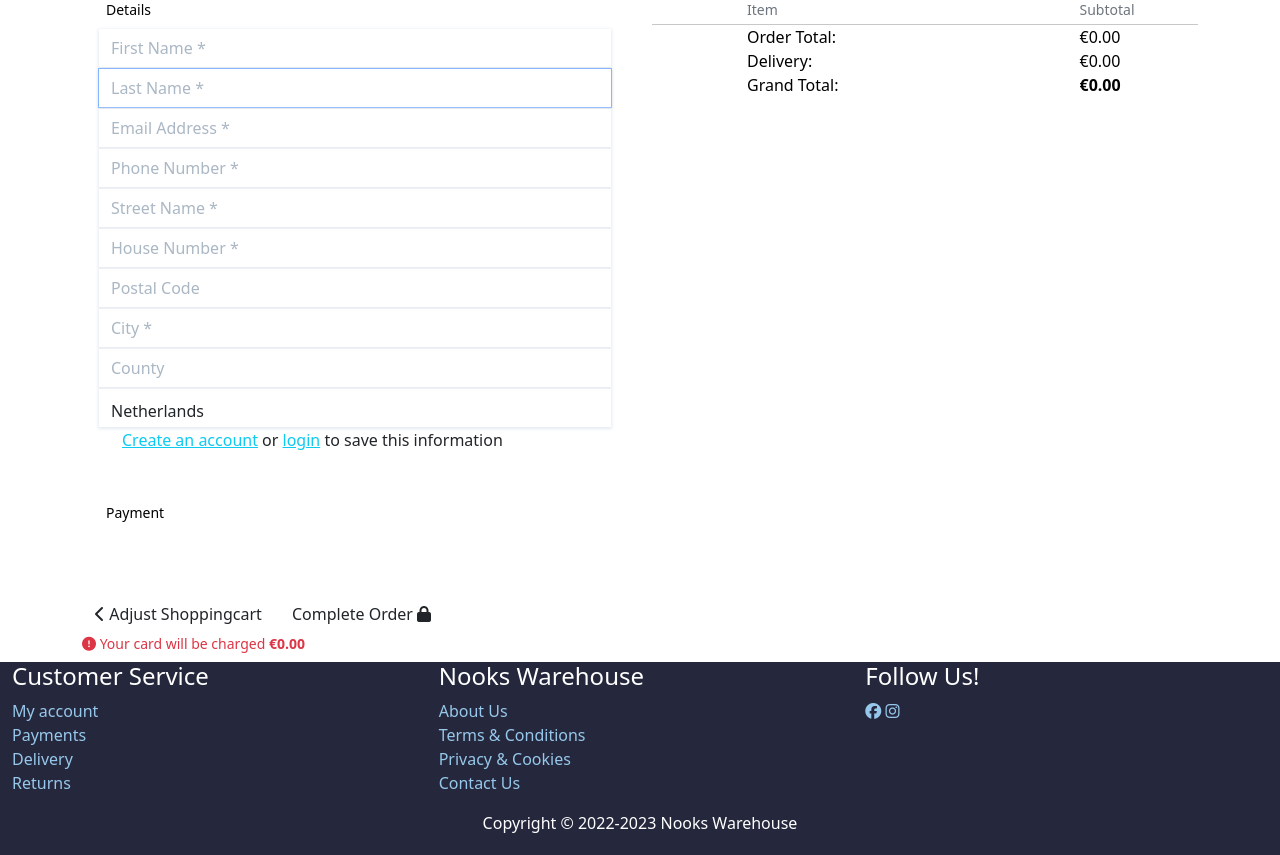
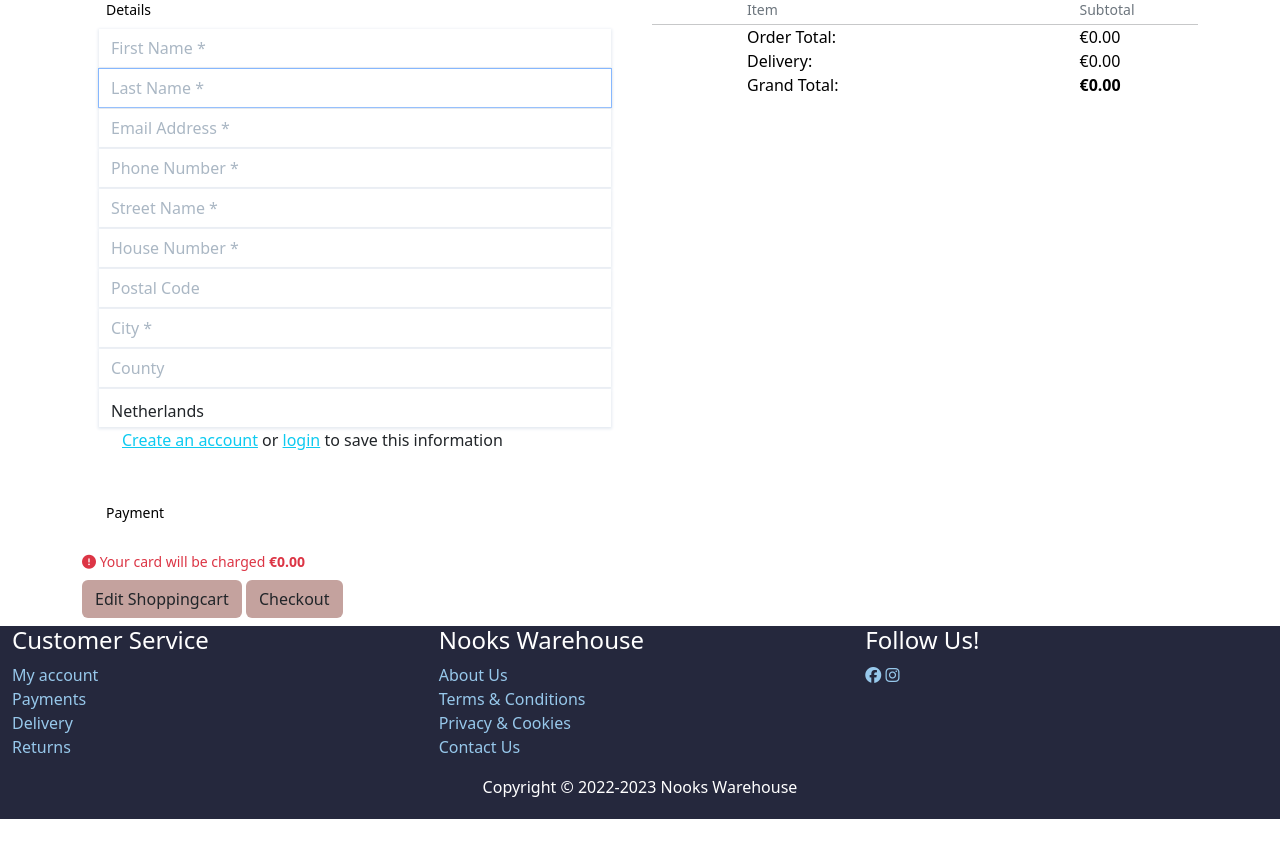
Before and after one commit to sharondrinkwaard/nookswarehouse, a Django app: template payments/templates/payments/payments.html in a window 1280 px wide. Shown: the part 441-1296 px from the top of the page. After the commit the page ends 1260 px from the top, so only its background shows below. Run offline with Django 3.2, Linux system fonts and the light colour scheme; the template is opened without the code that fills it: values that come from a table or form of the project are taken from there, others are empty; some libraries are stand-ins or nearby versions.

Commit message:
Add basic stripe checkout functionality

```diff
--- a/payments/static/payments/js/stripe_elements.js
+++ b/payments/static/payments/js/stripe_elements.js
@@ -19,3 +19,49 @@ var style = {
 };
 var card = elements.create('card');
 card.mount('#card-element')
+
+// Handle validation errors on the card element
+card.AddEventListener('change', function (event) {
+    var errorDiv = document.getElementById('card-errors');
+    if (event.error) {
+        var html = `
+            <span class=icon role=alert>
+                <i class=fas fa fa-times></i>
+            </span>
+            <span>${event.error.message}</span>
+            `
+        $(errorDiv).html(html);
+    } else {
+        errorDiv.textContent = '';
+    }
+});
+
+// Handle form submit
+var form = document.getElementById('payment-form');
+
+form.addEventListener('submit', function(ev) {
+    ev.preventDefault();
+    card.update({ 'disabled': true});
+    $('#submit-button').attr('disabled', true);
+    stripe.confirmCardPayment(clientSecret, {
+        payment_method: {
+            card: card,
+        }
+    }).then(function(result) {
+        if (result.error) {
+            var errorDiv = document.getElementById('card-errors');
+            var html = `
+                <span class="icon" role="alert">
+                <i class="fas fa-times"></i>
+                </span>
+                <span>${result.error.message}</span>`;
+            $(errorDiv).html(html);
+            card.update({ 'disabled': false});
+            $('#submit-button').attr('disabled', false);
+        } else {
+            if (result.paymentIntent.status === 'succeeded') {
+                form.submit();
+            }
+        }
+    });
+});
--- a/payments/templates/payments/payments.html
+++ b/payments/templates/payments/payments.html
@@ -106,25 +106,19 @@
                         <div class="mb-3 text-danger" id="card-errors" role="alert"></div>
                     </fieldset>
 
-                    <div class="submit-button text-right mt-5 mb-2">
-						<a href="{% url 'overview_orders' %}" class="btn btn-outline-black rounded-0">
-							<span class="icon">
-								<i class="fas fa-chevron-left"></i>
-							</span>
-							<span class="font-weight-bold">Adjust Shoppingcart</span>
-						</a>
-						<button id="submit-button" class="btn btn-black rounded-0">
-							<span class="font-weight-bold">Complete Order</span>
-							<span class="icon">
-								<i class="fas fa-lock"></i>
-							</span>
-						</button>
-						<p class="small text-danger my-0">
+                    <div class="submit-button text-right mt-1 mb-2">
+                        <p class="small text-danger my-0">
 							<span class="icon">
 								<i class="fas fa-exclamation-circle"></i>
 							</span>
 							<span>Your card will be charged <strong>€{{ grand_total|floatformat:2 }}</strong></span>
 						</p>
+						<a href="{% url 'overview_orders' %}" class="btn btn-custom mt-2">
+							<span class="font-weight-bold">Edit Shoppingcart</span>
+						</a>
+						<button id="submit-button" class="btn btn-custom mt-2">
+							<span class="font-weight-bold">Checkout</span>
+						</button>
 					</div>
                 </form>
             </div>
--- a/shop/settings.py
+++ b/shop/settings.py
@@ -188,3 +188,8 @@ MEDIA_ROOT = os.path.join(BASE_DIR, 'media')
 # https://docs.djangoproject.com/en/3.2/ref/settings/#default-auto-field
 
 DEFAULT_AUTO_FIELD = 'django.db.models.BigAutoField'
+
+# Stripe
+STRIPE_CURRENCY = 'eur'
+STRIPE_PUBLIC_KEY = os.getenv('STRIPE_PUBLIC_KEY', '')
+STRIPE_SECRET_KEY = os.getenv('STRIPE_SECRET_KEY', '')
```
Also changed, not shown: payments/views.py (+17 -2 lines).
